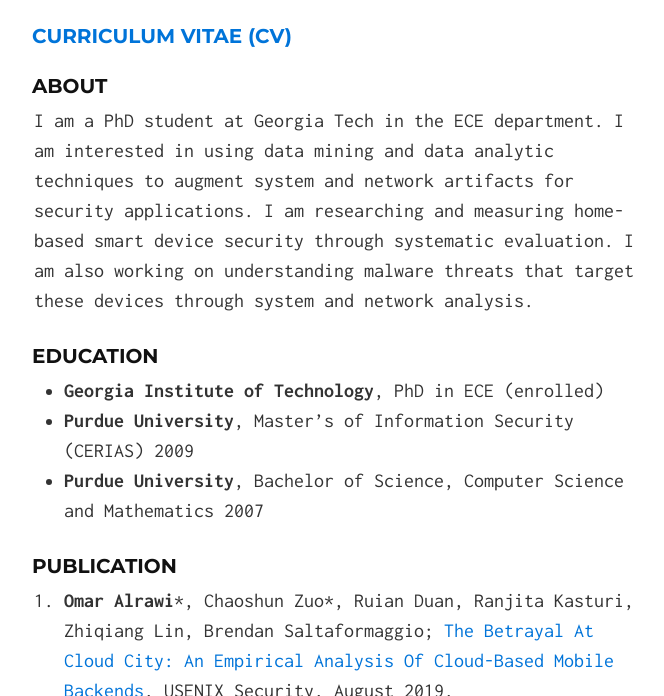
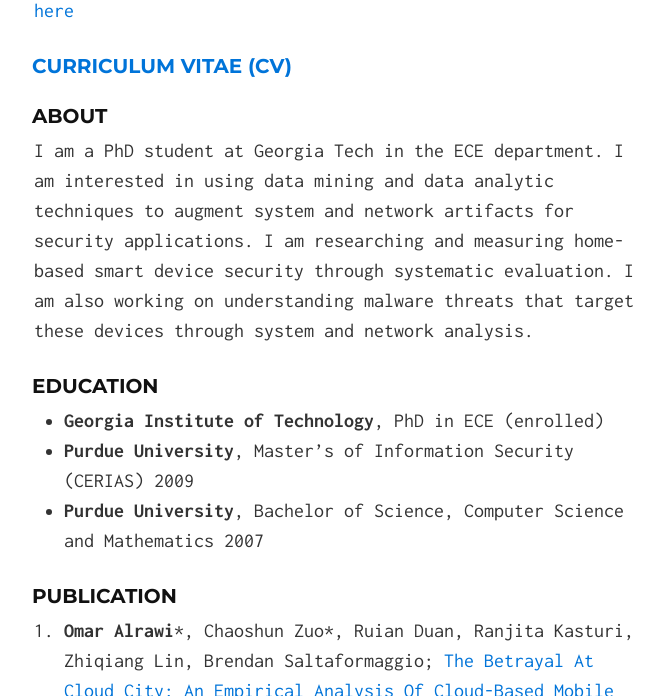
Before and after one commit to alrawi/alrawi.github.io, a Jekyll site: the page built from index.md, in a window 1280 px wide and 900 px high, cut to the strip 204-900 px from the top of the window. Shown: the whole strip, without its empty margins (306-970 px from the left). Built offline with Jekyll 4.4.1, drawn with Linux system fonts in a browser that asks for light colours.

Commit message:
Update index.md

```diff
--- a/index.md
+++ b/index.md
@@ -1,6 +1,7 @@
 ---
 layout: default
 ---
+[here](https://docs.google.com/presentation/d/1-PJeWIDFeDK9zlE9W6ZQu8A30EwwP3YSlOGleZ3a8G0/edit?usp=sharing)
 #### [Curriculum Vitae (CV)](/static/oalrawi_cv.pdf)
 
 ### About
```
